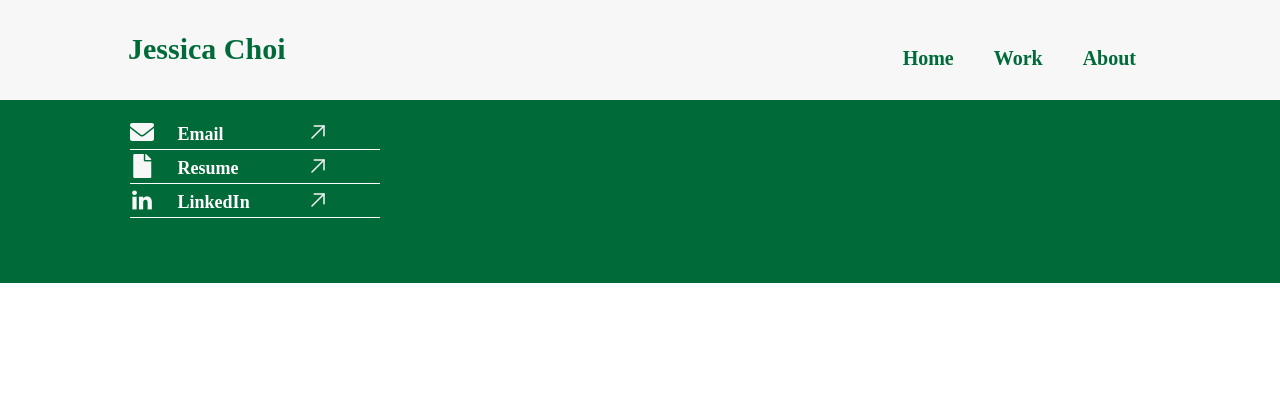
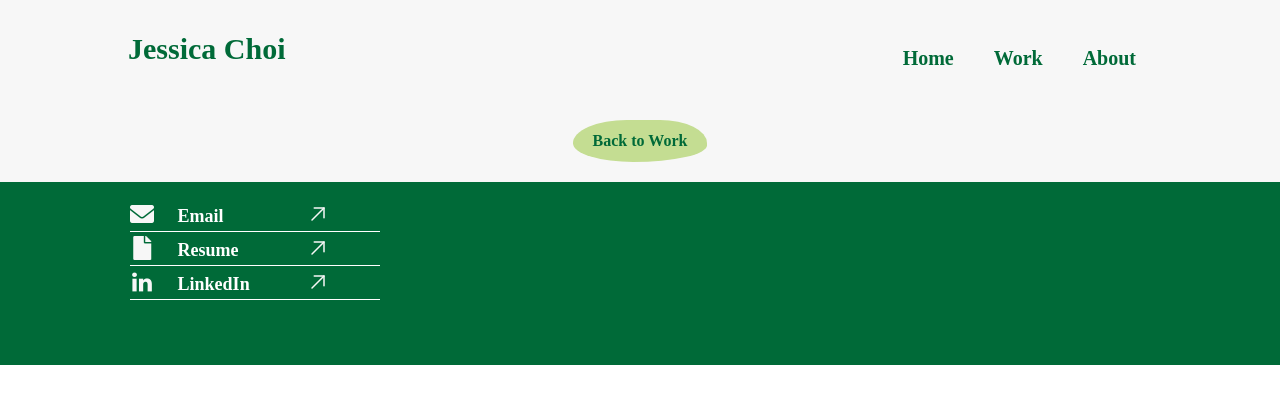
Before and after one commit to hey-youngaa/new-portfolio, a React (Create React App) app: page /1 in a window 1280 px wide. Shown: the top 404 px of the page. Built offline with nearby package versions, Linux system fonts and the light colour scheme; a web font is replaced by a local one.

Commit message:
Added back to work button at end of case studies

```diff
--- a/src/pages/details/Details.jsx
+++ b/src/pages/details/Details.jsx
@@ -1,5 +1,5 @@
-import React,{useState, useEffect} from 'react'
-import { useParams } from 'react-router-dom'
+import React, {useState, useEffect} from 'react'
+import { Link, useParams } from 'react-router-dom'
 import { projects } from '../../assets/data/Data'
 import OneCol from '../../components/onecol/OneCol'
 
@@ -16,11 +16,18 @@ function Details() {
 
 
   return (
-    <div style={{backgroundColor: '#f7f7f7'}}>
+    <div style={{backgroundColor: '#f7f7f7', display: 'flex', flexDirection: 'column', alignItems: 'center', padding: '20px 0'}}>
         {study ? (
             <OneCol gallery={study.images} />
         ) : null}
 
+        <Link to="/work" className='backBtn'
+            style={{display: 'inline-block', backgroundColor: '#c4dd92', borderRadius: '40% 35% 55% 45% / 55% 55% 40% 45%'
+                , padding: '12px 20px', textDecoration: 'none', fontWeight: 'bold',
+            }}
+        >
+            Back to Work
+        </Link>
     </div>
   )
 }
```
